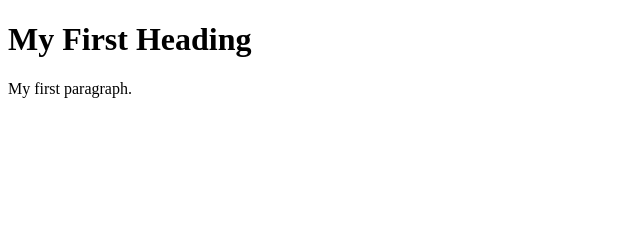
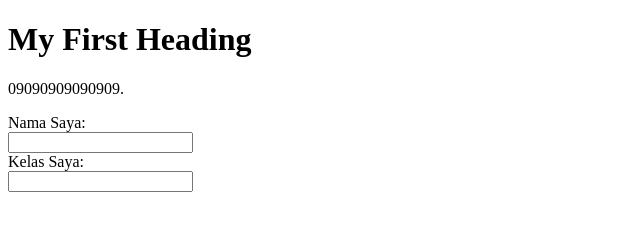
Before and after one commit to kallabiew/latihan-website, a plain HTML site: page index.html in a window 1280 px wide. Shown: the whole page, without its empty margins (0-640 px from the left). Drawn offline with Linux system fonts and the light colour scheme.

Commit message:
Update index.html

```diff
--- a/index.html
+++ b/index.html
@@ -6,7 +6,13 @@
 <body>
 
 <h1>My First Heading</h1>
-<p>My first paragraph.</p>
+<p>09090909090909.</p>
 
 </body>
 </html>
+<form>
+  <label for="fname">Nama Saya:</label><br>
+  <input type="text" id="fname" name="fname"><br>
+  <label for="lname">Kelas Saya:</label><br>
+  <input type="text" id="lname" name="lname">
+</form>
```
